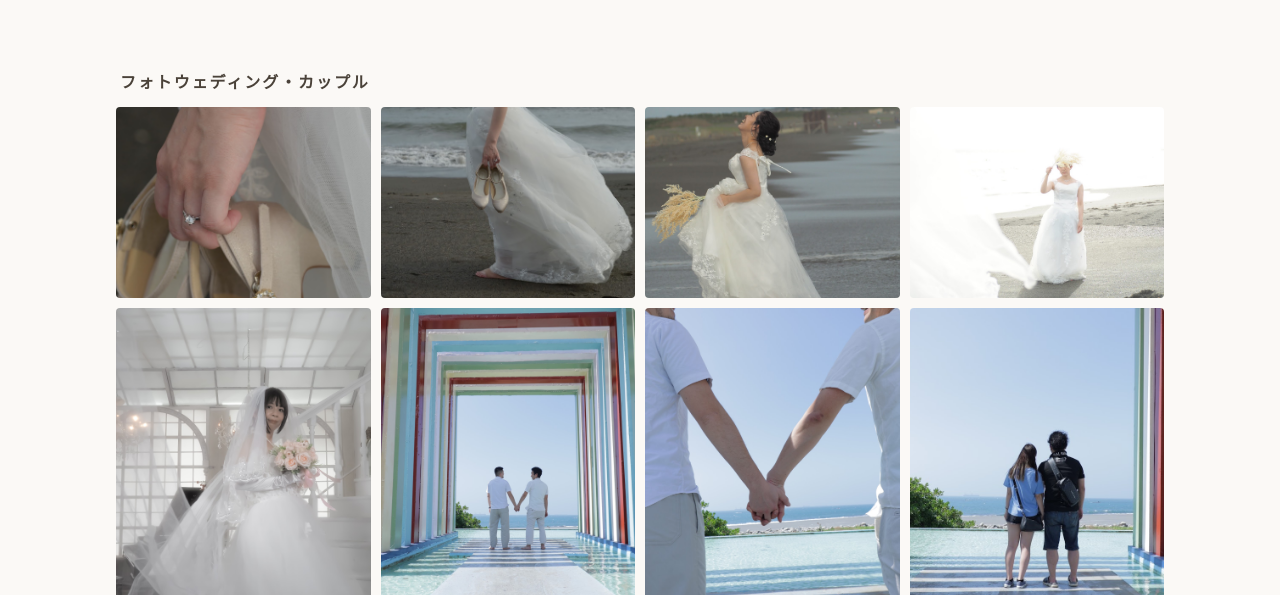
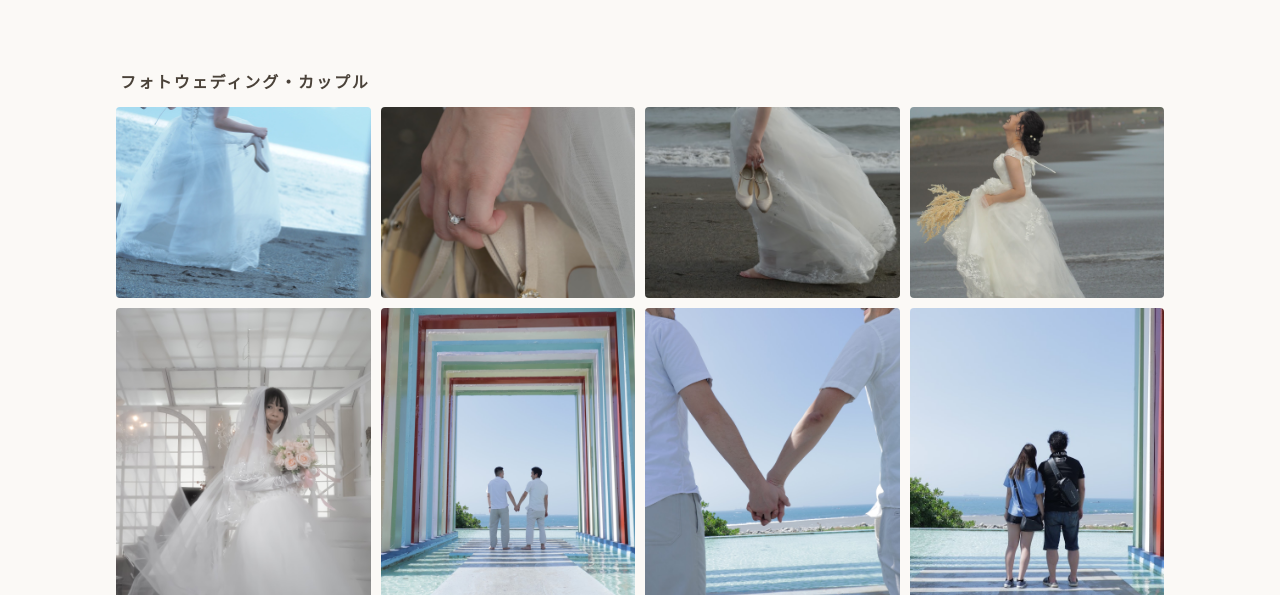
Before and after one commit to yohaku-photography/yohaku-studio-site, a plain HTML site: page portfolio.html in a window 1280 px wide. Shown: the part 205-800 px from the top of the page. Drawn offline with Linux system fonts and the light colour scheme.

Commit message:
ポートフォリオ差し替え（第2弾）

```diff
--- a/portfolio.html
+++ b/portfolio.html
@@ -34,10 +34,10 @@
 <main>
   <h2>フォトウェディング・カップル</h2>
   <div class="grid">
+    <img src="./images/hero-dress.jpg" alt="フォトウェディング作例">
     <img src="./images/portfolio/pf02.jpg" alt="フォトウェディング作例">
     <img src="./images/portfolio/pf03.jpg" alt="フォトウェディング作例">
     <img src="./images/portfolio/pf04.jpg" alt="フォトウェディング作例">
-    <img src="./images/portfolio/pf05.jpg" alt="フォトウェディング作例">
     <img class="tall" src="./images/portfolio/pf06.jpg" alt="フォトウェディング作例">
     <img class="tall" src="./images/portfolio/pf07.jpg" alt="カップルフォト作例">
     <img src="./images/portfolio/pf08.jpg" alt="カップルフォト作例">
@@ -63,7 +63,6 @@
   </div>
   <h2>料理・飲食店</h2>
   <div class="grid">
-    <img src="./images/food-1.jpg" alt="料理撮影作例">
     <img src="./images/food-2.jpg" alt="料理撮影作例">
     <img src="./images/food-3.jpg" alt="料理撮影作例">
     <img src="./images/food-4.jpg" alt="料理撮影作例">
```
